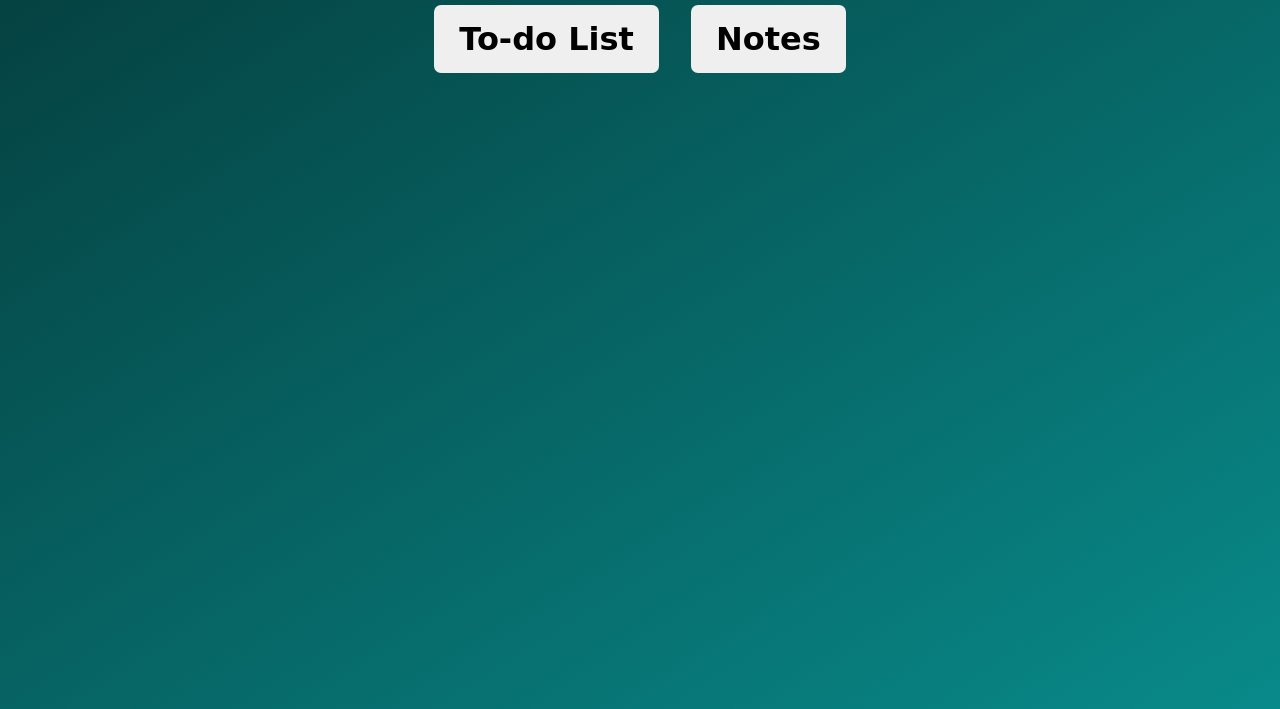
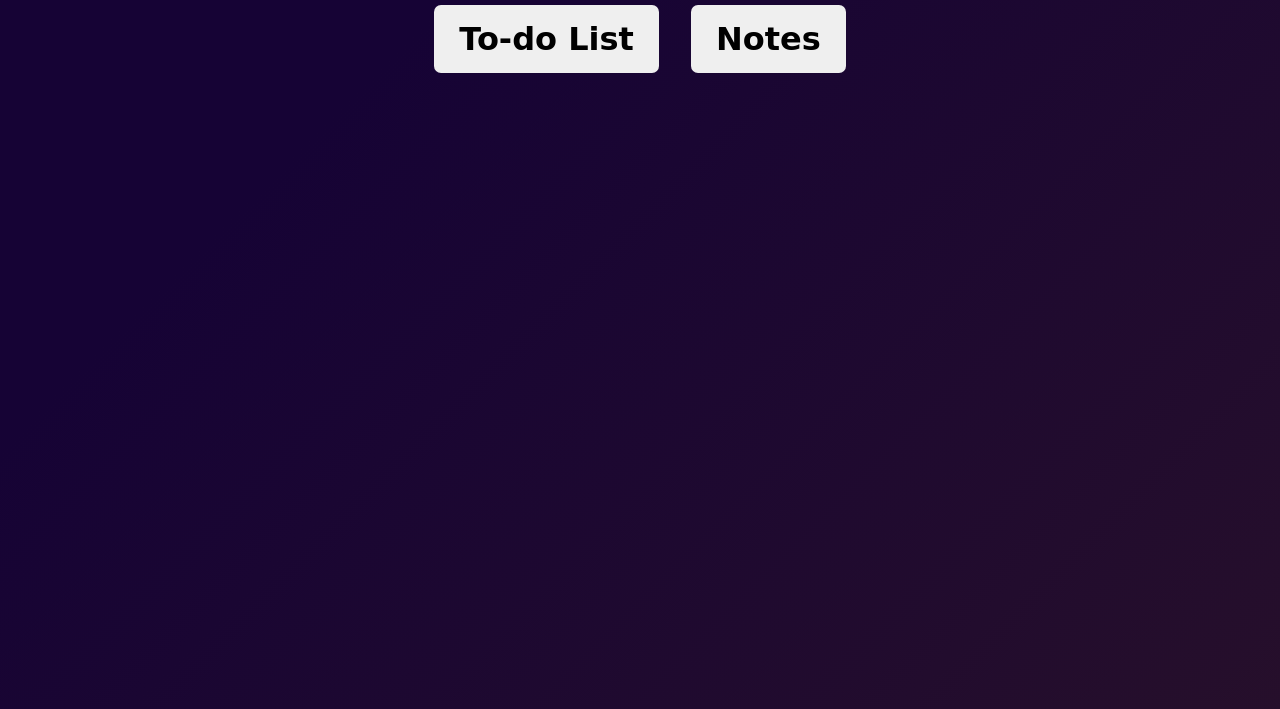
Before and after one commit to NirvanaCore/JavaScriptBasicProjects, a plain HTML site: page Note-Todo-App/index.html in a window 1280 px wide. Shown: the part 91-800 px from the top of the page. Drawn offline with nearby package versions, Linux system fonts and the light colour scheme; a web font is replaced by a local one.

Commit message:
background color updated

```diff
--- a/Note-Todo-App/script.js
+++ b/Note-Todo-App/script.js
@@ -109,7 +109,7 @@ function deleteNote(e) {
       deleteNote.remove();
     });
   }
-  return document.querySelectorAll('addNotes');
+  return location.reload();
 }
 
 function removeLocalNote(noteEl) {
--- a/Note-Todo-App/style.css
+++ b/Note-Todo-App/style.css
@@ -9,8 +9,8 @@
 }
 
 body {
-  background-color: #053d3d;
-  background: linear-gradient(to bottom right, #053d3d 0%, #098a8a 100%);
+background-color: #2b1331;
+background-image: linear-gradient(315deg, #260f2b 0%, #160335 74%);
   display: flex;
 }
 
```
